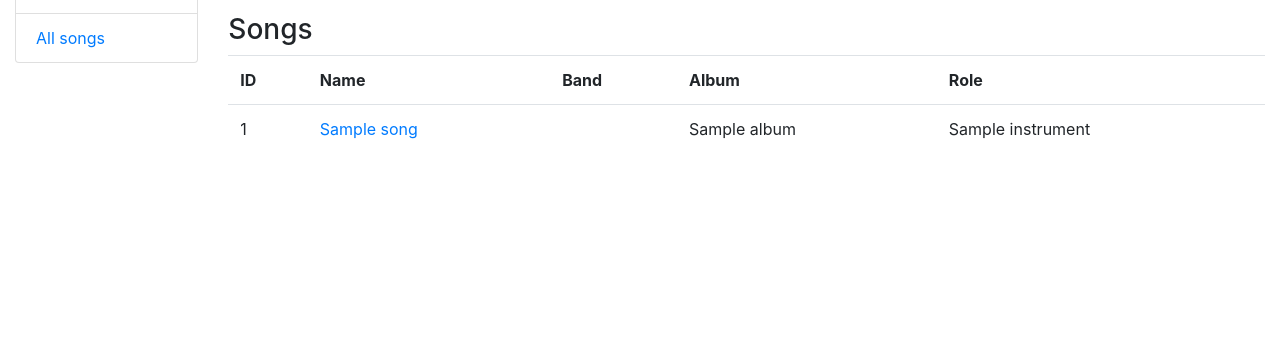
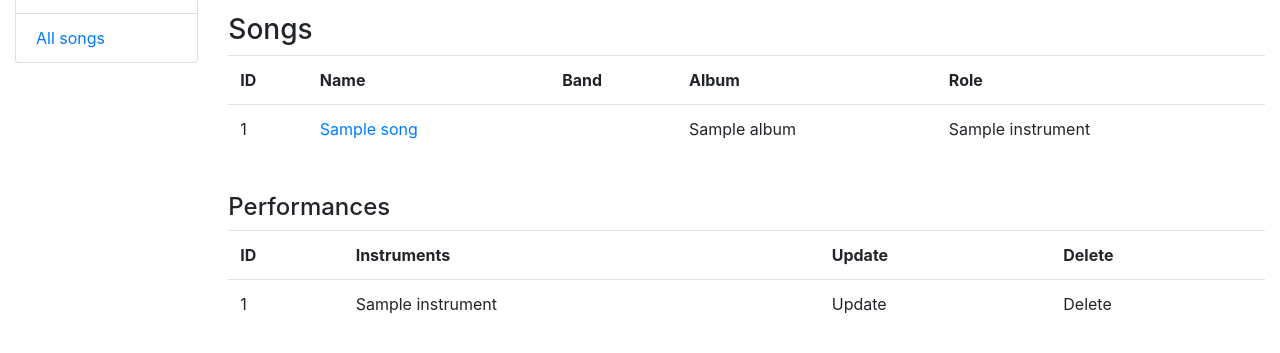
Before and after one commit to vlodek69/music-school, a Django app: page /musicians/1/ in a window 1280 px wide. Shown: the part 178-531 px from the top of the page. Run offline with Django 4.2, Linux system fonts and the light colour scheme; tables that the repository leaves empty hold one stand-in row (values such as "Sample post").

Commit message:
Add performances list in musician_detail.html

```diff
--- a/templates/catalog/musician_detail.html
+++ b/templates/catalog/musician_detail.html
@@ -45,4 +45,26 @@
   {% else %}
     <p>There are no songs by this musician yet.</p>
   {% endif %}
+
+  <br>
+
+  {% if musician.performance_set.all %}
+    <h4>Performances</h4>
+    <table class="table">
+      <tr>
+        <th>ID</th>
+        <th>Instruments</th>
+        <th>Update</th>
+        <th>Delete</th>
+      </tr>
+    {% for performance in musician.performance_set.all %}
+      <tr>
+        <td>{{ performance.id }}</td>
+        <td>{{ performance.instruments.all|join:", " }}</td>
+        <td>Update</td>
+        <td>Delete</td>
+      </tr>
+    {% endfor %}
+    </table>
+  {% endif %}
 {% endblock %}
```
